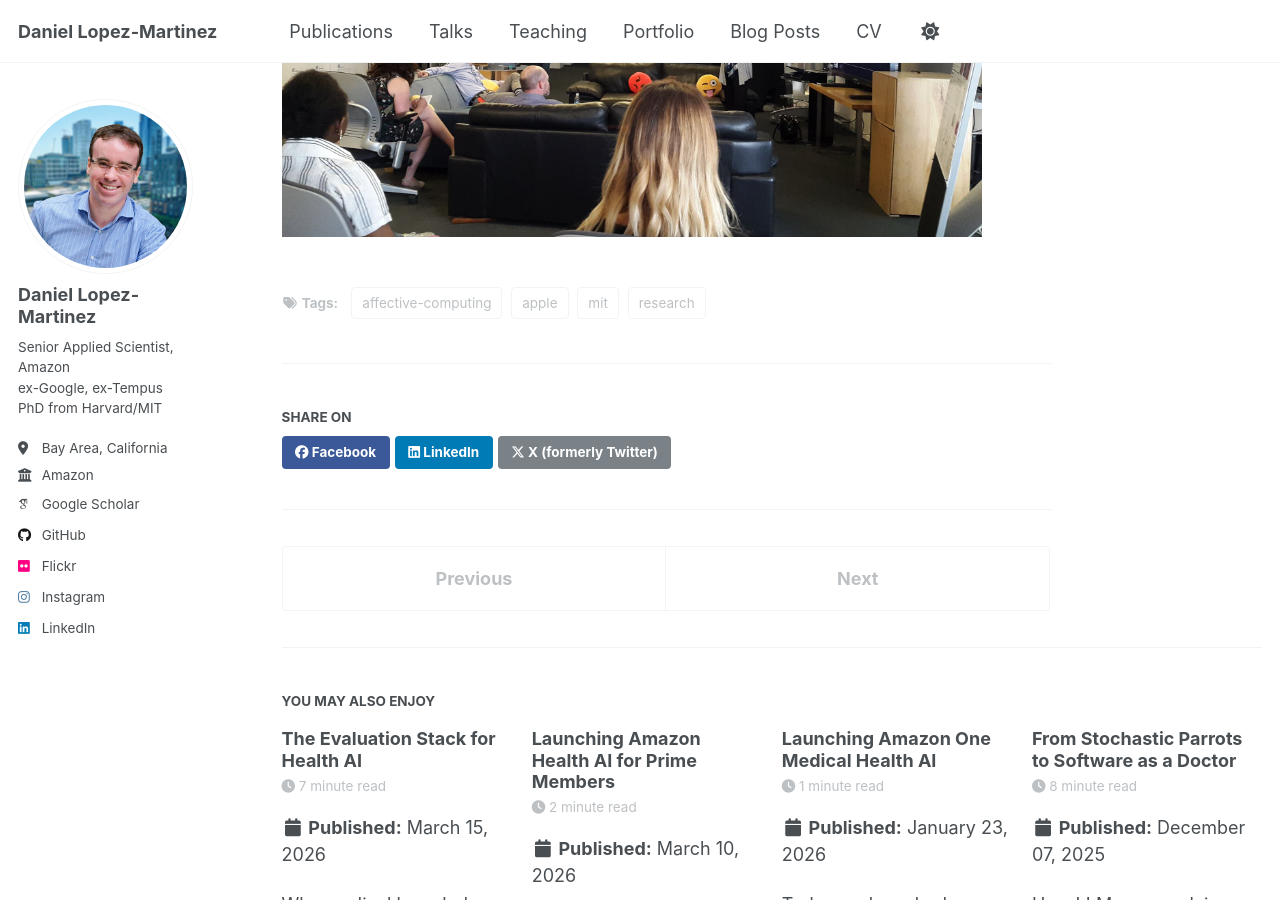
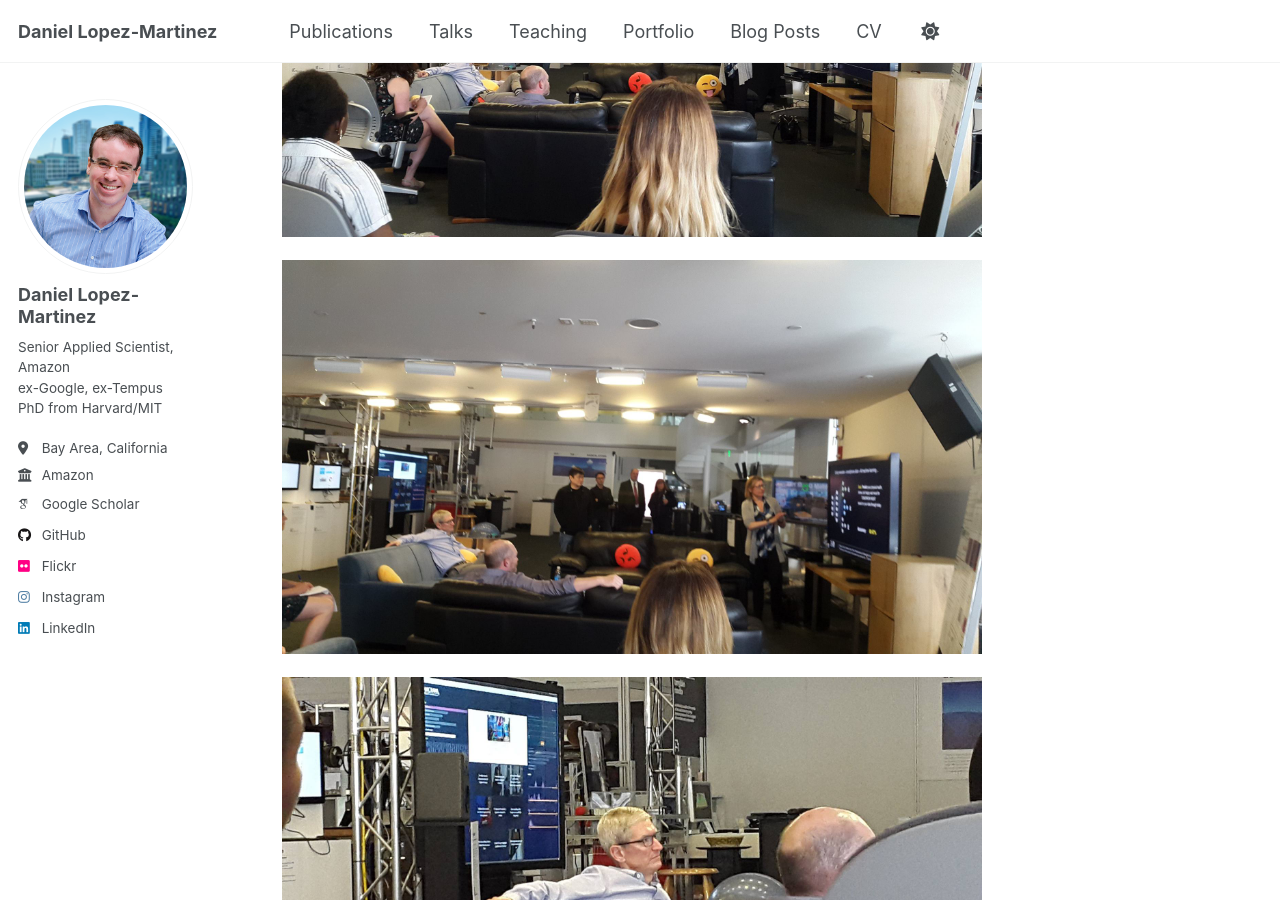
Before and after one commit to daniel-lopezmartinez/daniel-lopezmartinez.github.io, a Jekyll site: the page built from _posts/2017-06-08-tim-cook-mit-media-lab.md, in a window 1280 px wide and 900 px high, scrolled down 484 px. Built offline with Jekyll 4.4.1, drawn with Linux system fonts in a browser that asks for light colours; some web fonts are replaced; a script that is not in the unit is left out.

Commit message:
more images

```diff
--- a/_posts/2017-06-08-tim-cook-mit-media-lab.md
+++ b/_posts/2017-06-08-tim-cook-mit-media-lab.md
@@ -4,6 +4,10 @@ date: 2017-06-08
 permalink: /posts/2017/06/tim-cook-mit-media-lab
 description: "Tim Cook, Apple's CEO, visited our research group (Affective Computing group) at the MIT Media Lab, where our team presented our research on AI and emotion recognition."
 image: /images/blog/2017-06-08-mit-media-lab-tim-cook-1.jpg
+images:
+  - /images/blog/2017-06-08-mit-media-lab-tim-cook-1.jpg
+  - /images/blog/2017-06-08-mit-media-lab-tim-cook-2.jpg
+  - /images/blog/2017-06-08-mit-media-lab-tim-cook-3.jpg
 tags:
   - mit
   - apple
@@ -14,3 +18,7 @@ tags:
 During my PhD at MIT, [Tim Cook](https://en.wikipedia.org/wiki/Tim_Cook) visited my research group, the [Affective Computing group](https://www.media.mit.edu/groups/affective-computing/overview/) at the [MIT Media Lab](https://www.media.mit.edu/). Our team presented our research showcasing work on AI, emotion recognition, and physiological computing.
 
 <img src='/images/blog/2017-06-08-mit-media-lab-tim-cook-1.jpg' width="700" alt="Tim Cook visiting the Affective Computing group at the MIT Media Lab, with Daniel Lopez-Martinez and fellow researchers presenting their work, 2017.">
+
+<img src='/images/blog/2017-06-08-mit-media-lab-tim-cook-2.jpg' width="700" alt="Daniel Lopez-Martinez and colleagues presenting their research on AI and emotion recognition to Tim Cook at the MIT Media Lab, 2017.">
+
+<img src='/images/blog/2017-06-08-mit-media-lab-tim-cook-3.jpg' width="700" alt="The Affective Computing group presenting to Tim Cook at the MIT Media Lab, 2017.">
```
